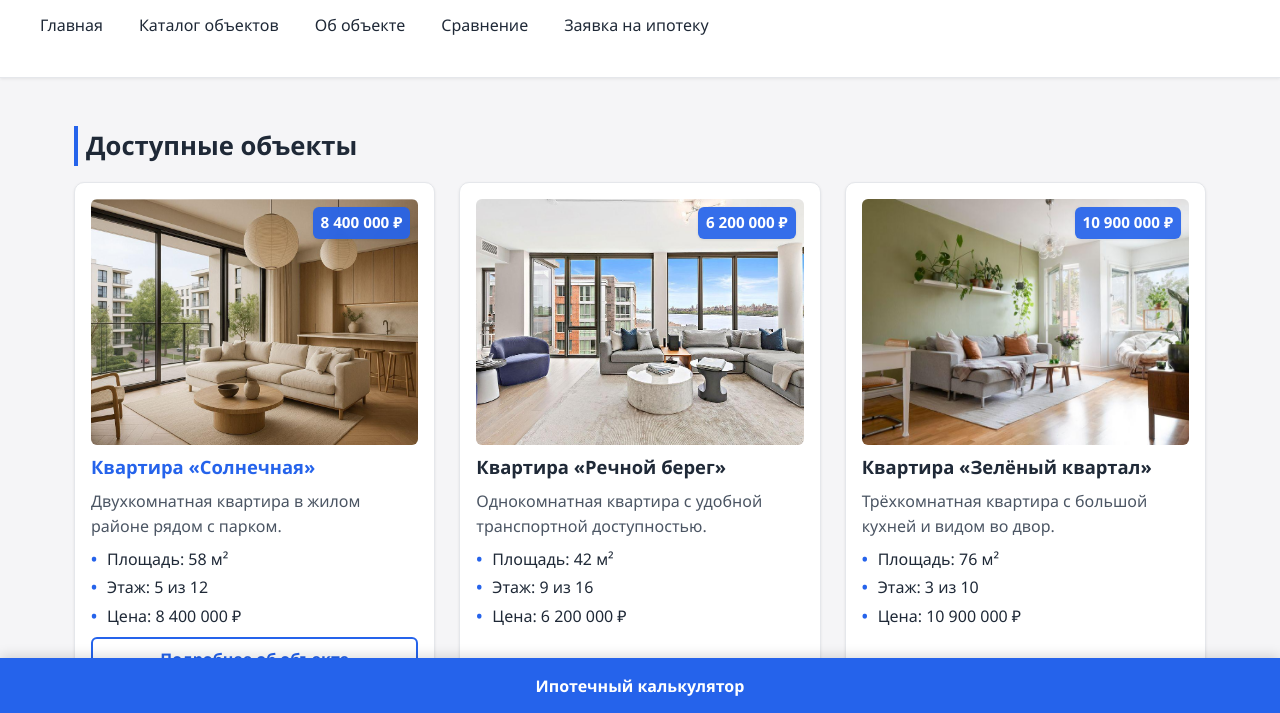
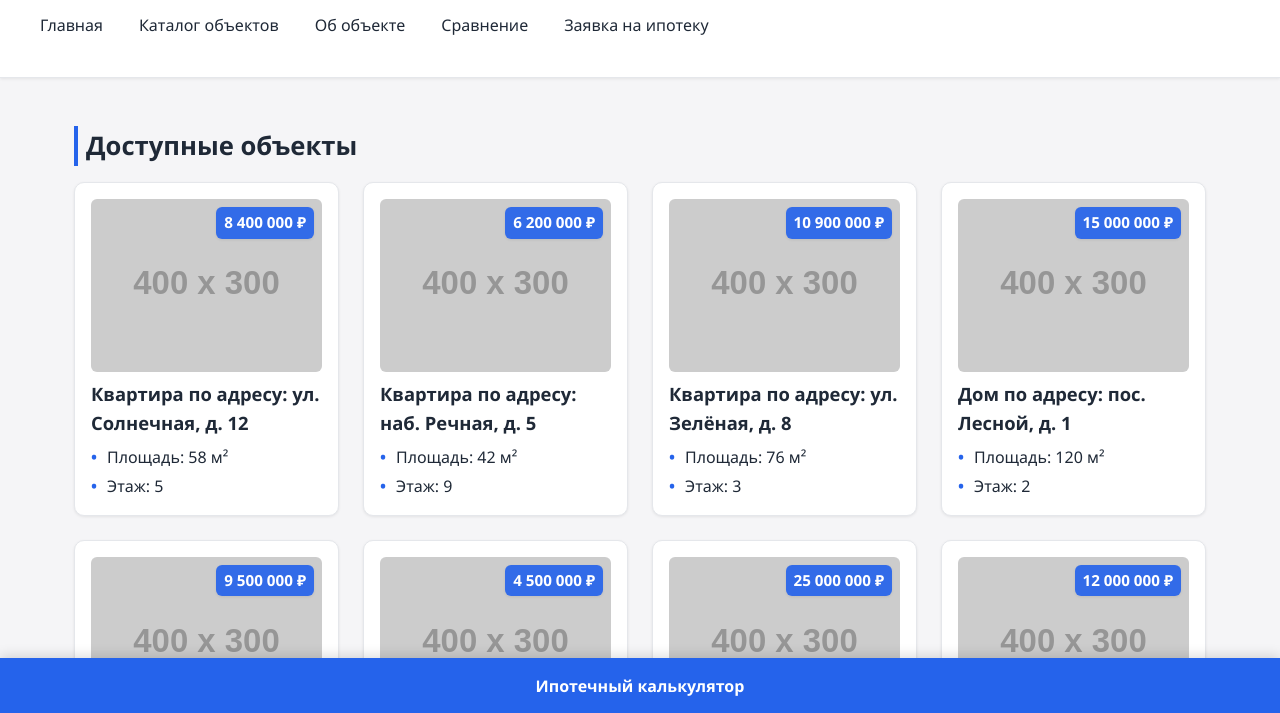
Before and after one commit to vararu/lab1, a website: page catalog.html in a window 1280 px wide. Shown: the part 85-798 px from the top of the page. Drawn offline with nearby package versions, Linux system fonts and the light colour scheme; files that its build step writes are made by us from their sources; placeholder pictures from the web are drawn by us.

Commit message:
лаба 4

```diff
--- a/catalog.html
+++ b/catalog.html
@@ -25,50 +25,8 @@
     <section class="section">
       <h2 class="section__title">Доступные объекты</h2>
 
-      <div class="catalog-grid">
-        <article class="card">
-          <div class="card__media">
-            <img class="card__image" src="images/solnechnaya.jpg" alt="Интерьер квартиры «Солнечная»">
-            <span class="price-tag"><span class="price-tag__value">8 400 000 ₽</span></span>
-          </div>
-          <h3 class="card__title"><a class="card__link" href="detail.html">Квартира «Солнечная»</a></h3>
-          <p class="card__text">Двухкомнатная квартира в жилом районе рядом с парком.</p>
-          <ul class="card__list">
-            <li>Площадь: 58 м²</li>
-            <li>Этаж: 5 из 12</li>
-            <li>Цена: 8 400 000 ₽</li>
-          </ul>
-          <a class="button button--secondary card__link" href="detail.html">Подробнее об объекте</a>
-        </article>
+      <div class="catalog-grid" id="catalog-container"></div>
 
-        <article class="card">
-          <div class="card__media">
-            <img class="card__image" src="images/rechnoy-bereg.jpg" alt="Интерьер квартиры «Речной берег»">
-            <span class="price-tag"><span class="price-tag__value">6 200 000 ₽</span></span>
-          </div>
-          <h3 class="card__title">Квартира «Речной берег»</h3>
-          <p class="card__text">Однокомнатная квартира с удобной транспортной доступностью.</p>
-          <ul class="card__list">
-            <li>Площадь: 42 м²</li>
-            <li>Этаж: 9 из 16</li>
-            <li>Цена: 6 200 000 ₽</li>
-          </ul>
-        </article>
-
-        <article class="card">
-          <div class="card__media">
-            <img class="card__image" src="images/zeleny-kvartal.jpg" alt="Интерьер квартиры «Зелёный квартал»">
-            <span class="price-tag"><span class="price-tag__value">10 900 000 ₽</span></span>
-          </div>
-          <h3 class="card__title">Квартира «Зелёный квартал»</h3>
-          <p class="card__text">Трёхкомнатная квартира с большой кухней и видом во двор.</p>
-          <ul class="card__list">
-            <li>Площадь: 76 м²</li>
-            <li>Этаж: 3 из 10</li>
-            <li>Цена: 10 900 000 ₽</li>
-          </ul>
-        </article>
-      </div>
     </section>
   </main>
 
@@ -78,5 +36,8 @@
   </footer>
 
   <a class="mortgage-fab" href="checkout.html" aria-label="Перейти к ипотечному калькулятору">Ипотечный калькулятор</a>
+
+  <!-- Подключение скрипта (ЛР4) -->
+  <script src="js/main.js" defer></script>
 </body>
 </html>
--- /dev/null
+++ b/js/main.js
@@ -0,0 +1,112 @@
+"use strict";
+
+const propertiesData = [
+  { id: 1, type: "Квартира", area: 58, floor: 5, price: 8400000, address: "ул. Солнечная, д. 12" },
+  { id: 2, type: "Квартира", area: 42, floor: 9, price: 6200000, address: "наб. Речная, д. 5" },
+  { id: 3, type: "Квартира", area: 76, floor: 3, price: 10900000, address: "ул. Зелёная, д. 8" },
+  { id: 4, type: "Дом", area: 120, floor: 2, price: 15000000, address: "пос. Лесной, д. 1" },
+  { id: 5, type: "Квартира", area: 65, floor: 7, price: 9500000, address: "ул. Центральная, д. 22" },
+  { id: 6, type: "Квартира", area: 33, floor: 2, price: 4500000, address: "ул. Молодежная, д. 14" },
+  { id: 7, type: "Дом", area: 200, floor: 3, price: 25000000, address: "Коттеджный пос. Ромашка" },
+  { id: 8, type: "Квартира", area: 85, floor: 12, price: 12000000, address: "Ленинский пр-т, д. 100" },
+  { id: 9, type: "Квартира", area: 48, floor: 4, price: 7000000, address: "ул. Садовая, д. 3" },
+  { id: 10, type: "Квартира", area: 92, floor: 10, price: 13500000, address: "ул. Парковая, д. 7" },
+  { id: 11, type: "Дом", area: 150, floor: 2, price: 18500000, address: "дер. Ольгино, д. 9" },
+  { id: 12, type: "Квартира", area: 54, floor: 1, price: 8000000, address: "ул. Строителей, д. 15" },
+  { id: 13, type: "Квартира", area: 61, floor: 8, price: 9100000, address: "ул. Космонавтов, д. 4" },
+  { id: 14, type: "Квартира", area: 38, floor: 6, price: 5500000, address: "ул. Северная, д. 11" },
+  { id: 15, type: "Дом", area: 180, floor: 2, price: 21000000, address: "пос. Солнечный, д. 2" }
+];
+
+class Property {
+  constructor(data) {
+    this.id = data.id;
+    this.type = data.type;
+    this.area = data.area;
+    this.floor = data.floor;
+    this.price = data.price;
+    this.address = data.address;
+  }
+
+  getFormattedPrice() {
+    return this.price.toLocaleString("ru-RU") + " ₽";
+  }
+
+  render() {
+    const article = document.createElement("article");
+    article.className = "card";
+    article.dataset.id = this.id;
+
+    const mediaDiv = document.createElement("div");
+    mediaDiv.className = "card__media";
+
+    // --- 1. Добавляем картинку (чтобы блок не был пустым) ---
+    const img = document.createElement("img");
+    img.className = "card__image";
+    img.src = "https://placehold.co/400x300/e5e7eb/1f2937?text=Тут картинка";
+    img.alt = `Фото объекта: ${this.type}`;
+    mediaDiv.append(img);
+
+    const priceTag = document.createElement("span");
+    priceTag.className = "price-tag";
+
+    const priceTagValue = document.createElement("span");
+    priceTagValue.className = "price-tag__value";
+    priceTagValue.textContent = this.getFormattedPrice();
+
+    priceTag.append(priceTagValue);
+    mediaDiv.append(priceTag);
+
+    const title = document.createElement("h3");
+    title.className = "card__title";
+    title.textContent = `${this.type} по адресу: ${this.address}`;
+
+    const list = document.createElement("ul");
+    list.className = "card__list";
+
+    const areaLi = document.createElement("li");
+    areaLi.textContent = `Площадь: ${this.area} м²`;
+
+    const floorLi = document.createElement("li");
+    floorLi.textContent = `Этаж: ${this.floor}`;
+
+    list.append(areaLi, floorLi);
+
+    article.append(mediaDiv, title, list);
+
+    return article;
+  }
+}
+
+const renderCatalog = () => {
+  const container = document.querySelector("#catalog-container");
+  if (!container) return;
+
+  container.textContent = "";
+
+  propertiesData.forEach((dataItem) => {
+    const propertyInstance = new Property(dataItem);
+    const cardNode = propertyInstance.render();
+    container.append(cardNode);
+  });
+};
+
+const analyzeData = () => {
+  console.log("--- Аналитика по каталогу недвижимости ---");
+
+  const largeApartments = propertiesData
+    .filter((prop) => prop.type === "Квартира" && prop.area > 60)
+    .map((prop) => `${prop.address} (${prop.area} м²)`);
+
+  console.log("1. Квартиры площадью более 60 кв.м:");
+  console.log(largeApartments);
+
+  const totalPrice = propertiesData.reduce((sum, prop) => sum + prop.price, 0);
+  const totalArea = propertiesData.reduce((sum, prop) => sum + prop.area, 0);
+  const avgPricePerSqMeter = totalPrice / totalArea;
+
+  console.log(`2. Средняя стоимость квадратного метра по всему каталогу: ${Math.round(avgPricePerSqMeter).toLocaleString("ru-RU")} ₽/м²`);
+};
+
+renderCatalog();
+analyzeData();
```
